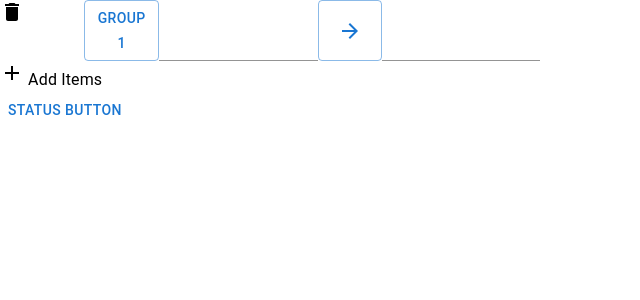
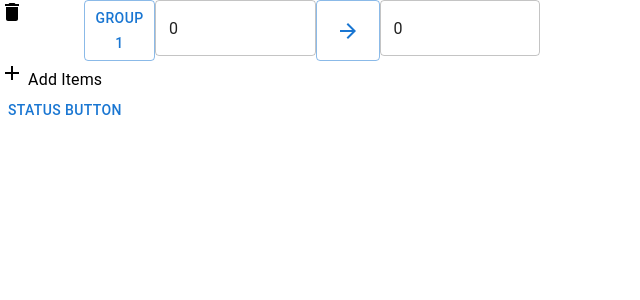
Before and after one commit to f4ayush/todo-status, a React (Create React App) app: page / in a window 1280 px wide. Both pictures are taken after a click on the element "Add Items". Shown: the top 300 px of the page, without its empty margins (0-640 px from the left). Built offline with nearby package versions, Linux system fonts and the light colour scheme; no server answers; the HTML template or start-up script is replaced by a standard one.

Commit message:
added validation messages

```diff
--- a/src/components/TodoGroup.js
+++ b/src/components/TodoGroup.js
@@ -1,65 +1,99 @@
-import React, {useEffect, useState} from 'react'
-import { useSelector, useDispatch } from 'react-redux';
-import { createGroup, getGroups, deleteGroup } from "../redux/slices/groups";
-import Stack from '@mui/material/Stack';
-import Box from '@mui/material/Box';
-import DeleteIcon from '@mui/icons-material/Delete';
-import Button from '@mui/material/Button';
-import Input from '@mui/material/Input';
-import Typography from '@mui/material/Typography';
-import ArrowForwardIcon from '@mui/icons-material/ArrowForward';
-import AddIcon from '@mui/icons-material/Add';
-
+import React, { useEffect, useState } from "react";
+import { useSelector, useDispatch } from "react-redux";
+import {
+  createGroup,
+  getGroups,
+  deleteGroup,
+  editGroup,
+} from "../redux/slices/groups";
+import Stack from "@mui/material/Stack";
+import Box from "@mui/material/Box";
+import DeleteIcon from "@mui/icons-material/Delete";
+import Button from "@mui/material/Button";
+import TextField from "@mui/material/TextField";
+import Alert from "@mui/material/Alert";
+import Typography from "@mui/material/Typography";
+import ArrowForwardIcon from "@mui/icons-material/ArrowForward";
+import AddIcon from "@mui/icons-material/Add";
 
 function TodoGroup() {
   const groups = useSelector(getGroups);
   const dispatch = useDispatch();
-  const handleAddGroup = (e)=>{
-    dispatch(createGroup({id: groups.groups.length+1}))
+  const [groupDetail, setGroupDetail] = useState([]);
 
-  }
-  const updateFrom = (event) =>{
-    // const newValue = groups.filter(group=> group.id === event.target.data)
+  useEffect(() => {
+    setGroupDetail(groups.groups);
+  }, [groups]);
 
-  }
+  const handleAddGroup = (e) => {
+    dispatch(createGroup({ id: groups.groups.length + 1, from: 0, to: 0 }));
+  };
+  const updateFrom = (event, gId) => {
+    console.log(event.target.value);
+    const newGroups = groupDetail.map((group) => {
+      if (group.id == gId) {
+        console.log("yes");
+        return { ...group, from: event.target.value };
+      }
+      return group;
+    });
 
-  const updateTo = (event) =>{
-    // const newValue = groups.filter(group=> group.id === event.target.data)
+    dispatch(
+      editGroup({ value: parseInt(event.target.value) || 0, gId, from: true })
+    );
 
-  }
+    setGroupDetail(newGroups);
+  };
+
+  const updateTo = (event, gId) => {
+    console.log(event.target.value);
+    const newGroups = groupDetail.map((group) => {
+      if (group.id == gId) {
+        console.log("yes");
+        return { ...group, to: event.target.value };
+      }
+      return group;
+    });
+    setGroupDetail(newGroups);
+    dispatch(
+      editGroup({ value: parseInt(event.target.value) || 0, gId, to: true })
+    );
+  };
   return (
     <Box maxWidth="sm">
-      {
-        groups.groups.map(group=>(
-          <Stack key={group.id} direction="row" useFlexGap flexWrap="wrap">
-            <Stack direction="row" gap="10%">
-              {console.log(group)}
-              <DeleteIcon  onClick={()=> dispatch(deleteGroup(group.id))}/>
-              <Stack direction="row">
-                <Button variant="outlined">{`Group ${group.id}`}</Button>
-                <Input variant="outlined" data-id={group.id} value={group.from} onClick={updateFrom}/>
-                <Button variant="outlined"><ArrowForwardIcon/></Button>
-                <Input variant="outlined" data-id={group.id} value={group.to} onChange={updateFrom}/>
-              </Stack>
+      {groups.groups.map((group) => (
+        <Stack key={group.id} direction="row" useFlexGap flexWrap="wrap">
+          <Stack direction="row" gap="10%">
+            {console.log(group)}
+            <DeleteIcon onClick={() => dispatch(deleteGroup(group.id))} />
+            <Stack direction="row">
+              <Button variant="outlined">{`Group ${group.id}`}</Button>
+              <TextField
+                hiddenLabel
+                variant="outlined"
+                value={group.from}
+                onChange={(e) => updateFrom(e, group.id)}
+              />
+              <Button variant="outlined">
+                <ArrowForwardIcon />
+              </Button>
+              <TextField
+                variant="outlined"
+                value={group.to}
+                onChange={(e) => updateTo(e, group.id)}
+              />
+            </Stack>
+            <Typography sx={{ cursor: "pointer" }}>{group.status}</Typography>
+          </Stack>
+        </Stack>
+      ))}
 
-              <Typography sx={{cursor:"pointer"}}>
-                {
-                  group.todos?.reduce((ac,todo)=>(
-                    ` ${ac},(${todo.id}) ${todo.completed}`
-                  ),"").replace(",","")
-                }
-
-                {group.status}
-              </Typography>
-            </Stack>
-        </Stack>
-        ))
-      }
-
-
-      <Typography sx={{cursor:"pointer"}} onClick={handleAddGroup}><AddIcon/> Add Items</Typography>
+      {groups.error && <Alert severity="error">{groups.error}</Alert>}
+      <Typography sx={{ cursor: "pointer" }} onClick={handleAddGroup}>
+        <AddIcon /> Add Items
+      </Typography>
     </Box>
-  )
+  );
 }
 
-export default TodoGroup
+export default TodoGroup;
--- a/src/redux/slices/groups.js
+++ b/src/redux/slices/groups.js
@@ -5,6 +5,7 @@ const initialState = {
   groups: [],
   isValid: true,
   status: "idle",
+  error: ""
 };
 export const todoSlice = createSlice({
   initialState,
@@ -16,8 +17,18 @@ export const todoSlice = createSlice({
       state.groups = newState;
     },
     editGroup: (state, action) => {
-      const updatedGroup = state.groups.filter((group) => group.id != action.payload.id)
-      state = [...updatedGroup, action.payload]
+      state.groups = state.groups.map(group=>{
+        if(group.id == action.payload.gId){
+          if(action.payload.from){
+            group.from = action.payload.value
+          }else if(action.payload.to){
+            group.to = action.payload.value
+          }
+        }
+        return group
+      })
+
+      console.log(state.groups)
     },
     deleteGroup: (state, action) => {
       console.log(action.payload);
@@ -34,52 +45,56 @@ export const todoSlice = createSlice({
       })
       .addCase(getStatusAsync.fulfilled, (state, action) => {
         state.status = "idle";
-        state.groups = action.payload;
+        state.groups = action.payload.groups;
+        state.error = action.payload.error;
         console.log(state, "asas")
       });
   },
 });
 
-export const { deleteGroup, createGroup } = todoSlice.actions;
+export const { deleteGroup, createGroup, editGroup } = todoSlice.actions;
 export default todoSlice.reducer;
 
 export const getGroups = (state) => state.groups;
 
 function isPartitionValid(groups) {
   // Rule 1: Check if the entire range of 1-10 is covered
+  console.log(groups)
+
   const groupArr = groups.map((group) => [group.from, group.to]);
   const sortedGroups = groupArr.flat().sort((a, b) => a - b);
+  const sortedArr = groupArr.sort((a, b) => a[0] - b[0]);
+
   console.log(sortedGroups);
   if (sortedGroups[0] !== 1 || sortedGroups[sortedGroups.length - 1] !== 10) {
-    return false;
+    return {isValid:false, errorMessage: "All todos not present"};
   }
-  console.log("groupSubset", 2);
+  console.log("groupSubset", 2, groupArr);
   // Rule 2: Check if there are no gaps between consecutive groups
-  for (let i = 0; i < groupArr.length - 1; i++) {
-    if (groupArr[i + 1] - groupArr[i] !== 1) {
-      return false;
+  for (let i = 0; i < sortedArr.length - 1; i++) {
+    const currentSubset = sortedArr[i];
+    const nextSubset = sortedArr[i + 1];
+
+    // Check for gaps
+    if (currentSubset[1] + 1 !== nextSubset[0]) {
+      return {isValid:false, errorMessage: "There is a gap between todos"};
+    }
+
+    // Check for overlap
+    if (currentSubset[1] >= nextSubset[0]) {
+      return {isValid:false, errorMessage: "There is a overlap in todos"};
     }
   }
-  console.log("groupSubset", 3);
-  // Rule 3: Check if there is no overlap between consecutive groups
-  for (let i = 0; i < groupArr.length - 1; i++) {
-    const currentGroup = groupArr[i];
-    const nextGroup = groupArr[i + 1];
-    if (currentGroup[1] >= nextGroup[0]) {
-      return false;
-    }
-  }
-
-  console.log(groupArr);
   // All rules are satisfied
-  return true;
+  return {isValid:true, errorMessage: ""};
 }
 
 export const getStatusAsync = createAsyncThunk(
   "groups/fetchStatus",
   async (groups) => {
     console.log(groups);
-    if (isPartitionValid(groups)) {
+    const partitionCheck = isPartitionValid(groups)
+    if (partitionCheck.isValid) {
       const updatedGroup = await groups.map(async (group) => {
         let status = "";
         for (let i = group.from; i <= group.to; i++) {
@@ -89,12 +104,12 @@ export const getStatusAsync = createAsyncThunk(
           });
           status += `(${i}) ${response.data.completed},`;
         }
-
-        // group.taskStatus = status
         return { ...group, status };
       });
       console.log(await Promise.all(updatedGroup))
-      return await Promise.all(updatedGroup)
+      return {groups: await Promise.all(updatedGroup), error: ''}
+    }else{
+      return {groups, error: partitionCheck.errorMessage}
     }
   }
 );
```
